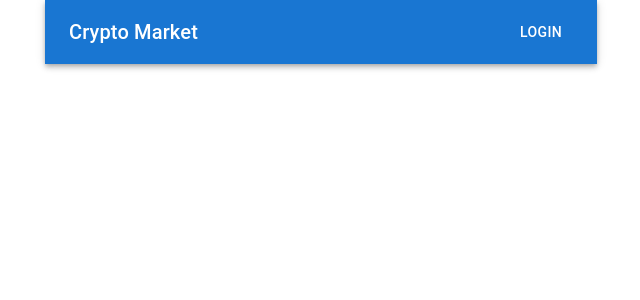
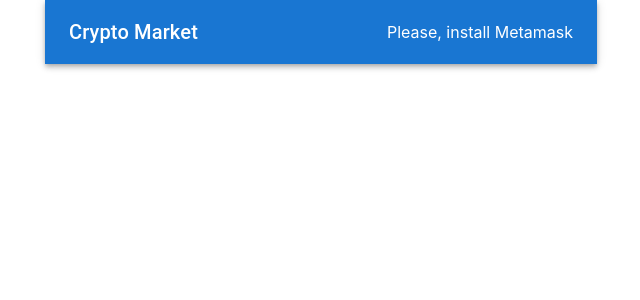
Before and after one commit to matterai/crypto-payments, a React (Create React App) app in the folder src/: page / in a window 1280 px wide. Shown: the top 300 px of the page, without its empty margins (319-959 px from the left). Built offline with nearby package versions, Linux system fonts and the light colour scheme; the HTML template or start-up script is replaced by a standard one.

Commit message:
Added ethers and require to install metamask

```diff
--- a/src/package.json
+++ b/src/package.json
@@ -5,6 +5,7 @@
   "dependencies": {
     "@emotion/react": "^11.10.4",
     "@emotion/styled": "^11.10.4",
+    "@metamask/providers": "^10.0.0",
     "@mui/icons-material": "^5.10.6",
     "@mui/material": "^5.10.8",
     "@testing-library/jest-dom": "^5.16.5",
--- a/src/src/components/Header/index.tsx
+++ b/src/src/components/Header/index.tsx
@@ -1,4 +1,5 @@
 import { AppBar, Box, Button, Toolbar, Typography } from "@mui/material";
+import { isMetamaskInstalled } from "../../utils/Metamask";
 import { HeaderProps } from "./HeaderProps";
 import { Selector } from "./Selector";
 
@@ -13,7 +14,7 @@ export const Header = (props: HeaderProps) => {
           {
             props.auth
               ? <Selector id={props.auth.id} evmAddress={props.auth.evmAddress} />
-              : <Button color="inherit">Login</Button>
+              : isMetamaskInstalled() ? <Button color="inherit">Login</Button> : <p>Please, install Metamask</p>
           }
         </Toolbar>
       </AppBar>
--- /dev/null
+++ b/src/src/utils/Metamask.tsx
@@ -0,0 +1,4 @@
+export const isMetamaskInstalled = () => {
+  const { ethereum } = window;
+  return Boolean(ethereum && ethereum.isMetaMask);
+}
```
Also changed, not shown: src/src/react-app-env.d.ts (added, +7 -0 lines), 1 other file (tests, documents, lock files or other folders).
